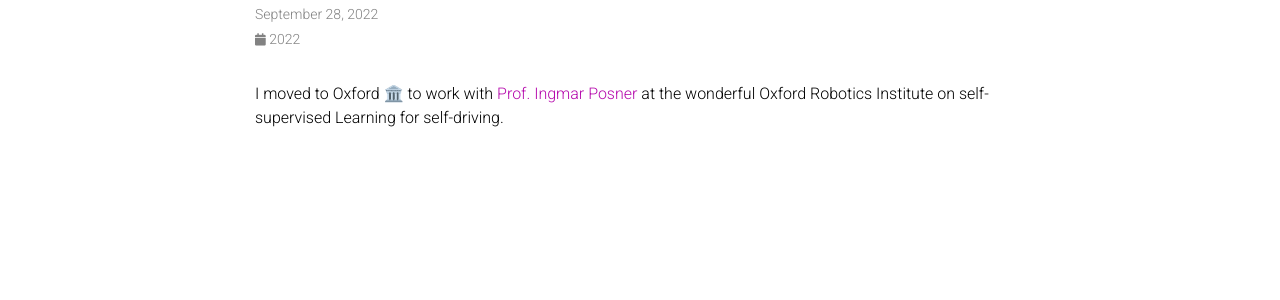
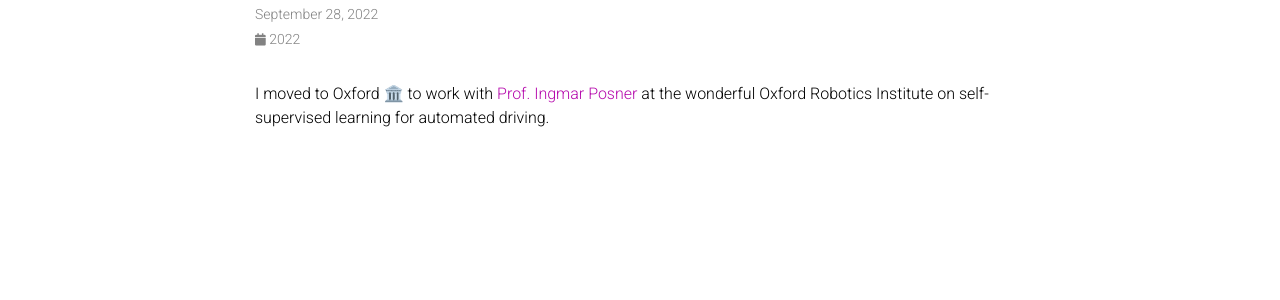
Before and after one commit to jzuern/jzuern.github.io, a Jekyll site: the page built from _news/announcement_3.md, in a window 1280 px wide. Shown: the part 156-456 px from the top of the page. Built offline with Jekyll 4.4.1, drawn with Linux system fonts in a browser that asks for light colours; comment, search, counter and statistics services are not loaded; a style sheet for code colours, icons or effects is not loaded.

Commit message:
fixed typos

```diff
--- a/_news/announcement_3.md
+++ b/_news/announcement_3.md
@@ -4,4 +4,4 @@ date: 2022-09-28 15:59:00-0400
 inline: true
 ---
 
-I moved to Oxford 🏛️ to work with [Prof. Ingmar Posner](https://eng.ox.ac.uk/people/ingmar-posner/) at the wonderful Oxford Robotics Institute on self-supervised Learning for self-driving.
+I moved to Oxford 🏛️ to work with [Prof. Ingmar Posner](https://eng.ox.ac.uk/people/ingmar-posner/) at the wonderful Oxford Robotics Institute on self-supervised learning for automated driving.
```
Also changed, not shown: README.md (+5 -3 lines).
